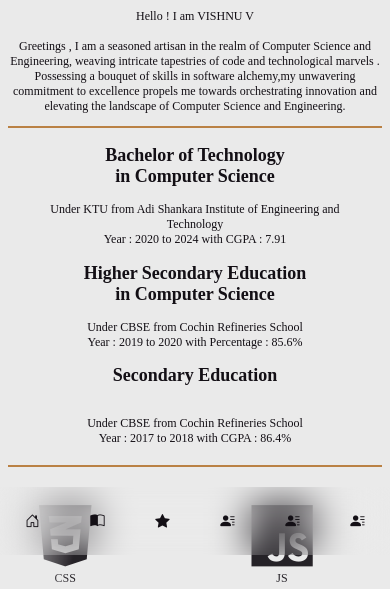
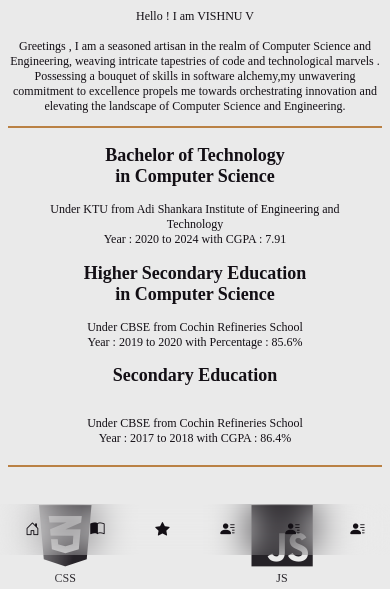
Before and after one commit to VISHNU02V/portfolio, a website: page index.html in a window 390 px wide. Shown: the part 289-878 px from the top of the page. Drawn offline with nearby package versions, Linux system fonts and the light colour scheme.

Commit message:
nav bottom set

```diff
--- a/style.css
+++ b/style.css
@@ -1397,7 +1397,7 @@ nav{
     display:flex;
     position: fixed;
     bottom:0;
-    height: 8vh;
+    height: 6vh;
     z-index: 1000;
     backdrop-filter: blur(20px);
 
```
